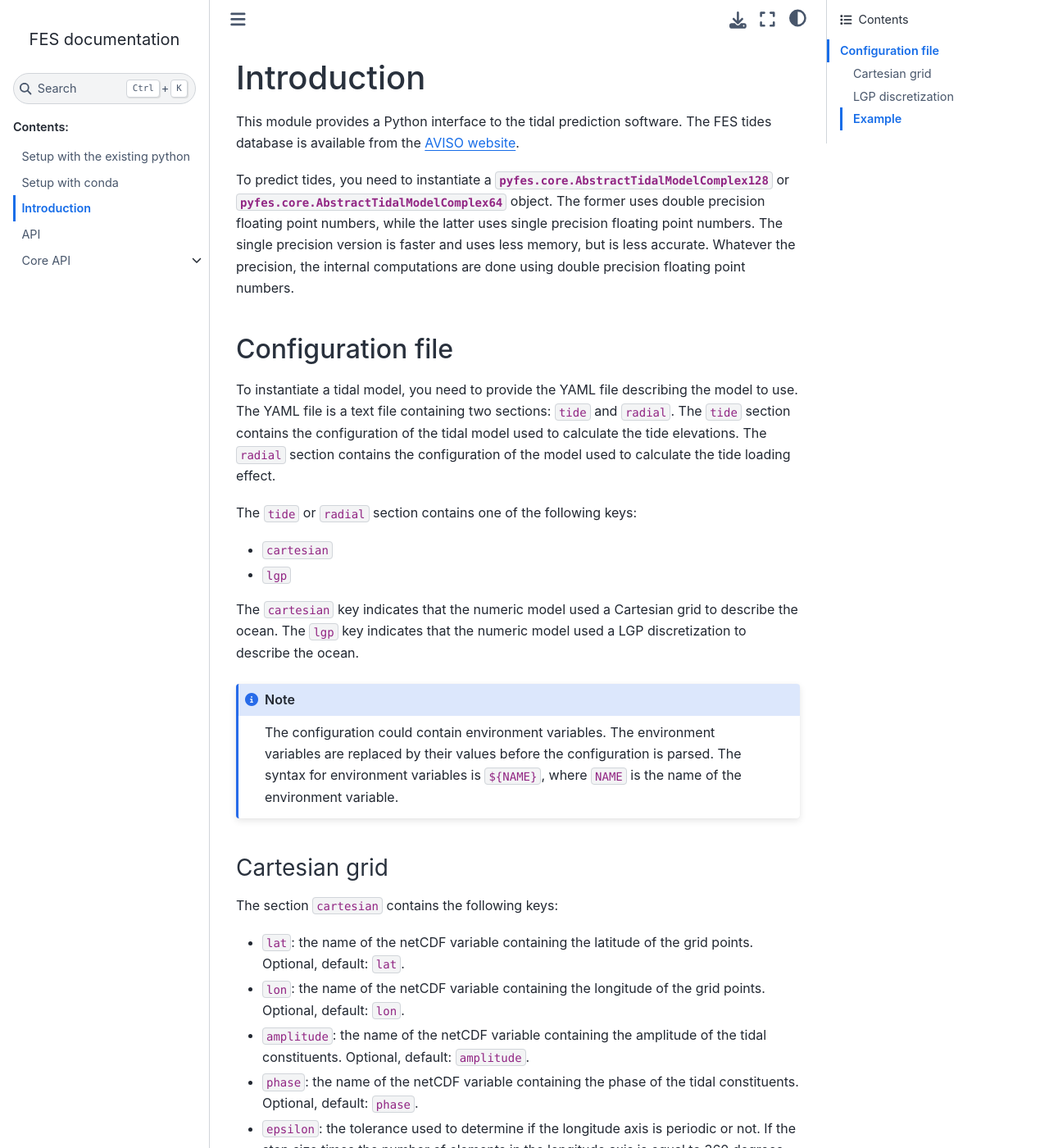
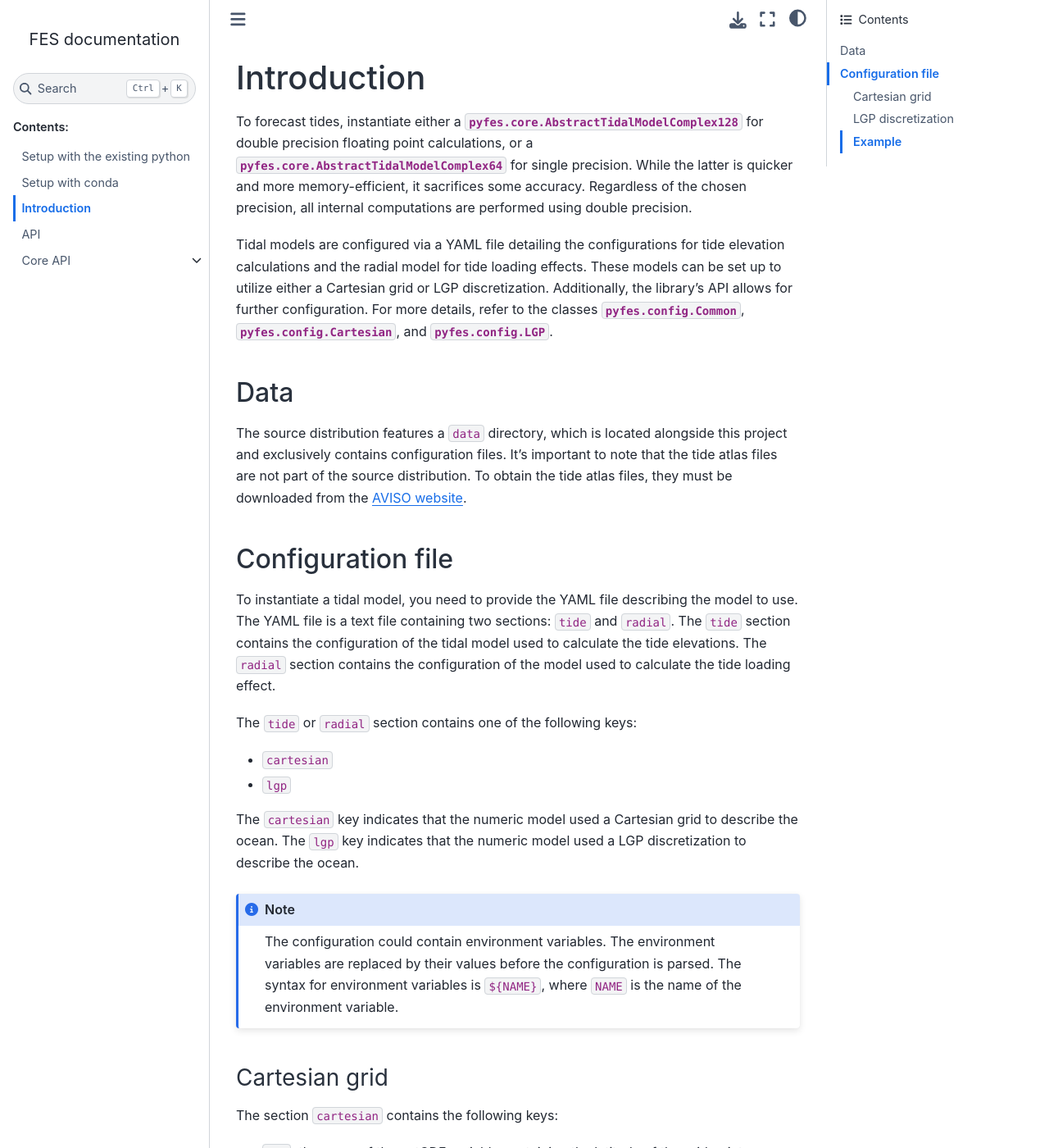
Before and after one commit to CNES/aviso-fes, a Sphinx documentation site: the page built from docs/source/pyfes.rst, in a window 1280 px wide and 1400 px high. Shown: the whole window at 82% size. Built offline with Sphinx 7.4.7 and the Sphinx Book theme 1.1.4, drawn with Linux system fonts in a browser that asks for light colours; pages that are not in the unit, such as notebooks, are missing from menus; some of the changed text lies outside the part shown.

Commit message:
doc: Re-structured the Introduction.

```diff
--- a/docs/source/pyfes.rst
+++ b/docs/source/pyfes.rst
@@ -3,17 +3,29 @@
 Introduction
 ============
 
-This module provides a Python interface to the tidal prediction software.
-The FES tides database is available from the `AVISO website
+To forecast tides, instantiate either a
+:class:`pyfes.core.AbstractTidalModelComplex128` for double precision floating
+point calculations, or a :class:`pyfes.core.AbstractTidalModelComplex64` for
+single precision. While the latter is quicker and more memory-efficient, it
+sacrifices some accuracy. Regardless of the chosen precision, all internal
+computations are performed using double precision.
+
+Tidal models are configured via a YAML file detailing the configurations for
+tide elevation calculations and the radial model for tide loading effects. These
+models can be set up to utilize either a Cartesian grid or LGP discretization.
+Additionally, the library's API allows for further configuration. For more
+details, refer to the classes :class:`pyfes.config.Common`,
+:class:`pyfes.config.Cartesian`, and :class:`pyfes.config.LGP`.
+
+Data
+----
+
+The source distribution features a ``data`` directory, which is located
+alongside this project and exclusively contains configuration files. It's
+important to note that the tide atlas files are not part of the source
+distribution. To obtain the tide atlas files, they must be downloaded from the
+`AVISO website
 <http://www.aviso.altimetry.fr/en/data/products/auxiliary-products/global-tide-fes.html>`_.
-
-To predict tides, you need to instantiate a
-:class:`pyfes.core.AbstractTidalModelComplex128` or
-:class:`pyfes.core.AbstractTidalModelComplex64` object. The former uses double
-precision floating point numbers, while the latter uses single precision
-floating point numbers. The single precision version is faster and uses less
-memory, but is less accurate. Whatever the precision, the internal computations
-are done using double precision floating point numbers.
 
 .. _confguration_file:
 
@@ -53,6 +65,11 @@ The section ``cartesian`` contains the following keys:
   points. Optional, default: ``lon``.
 * ``amplitude``: the name of the netCDF variable containing the amplitude of the
   tidal constituents. Optional, default: ``amplitude``.
+* ``dynamic``: The list of the waves to be considered as part of the given
+  altlas (evaluated dynamically from the model). The wave declared in this list
+  will be considered as part of the model components and will be disabled from
+  the admittance calculation and and in the long-period equilibrium wave
+  calculation routine (``lpe_minus_n_waves``). Optional, default: ``[]``.
 * ``phase``: the name of the netCDF variable containing the phase of the tidal
   constituents. Optional, default: ``phase``.
 * ``epsilon``: the tolerance used to determine if the longitude axis is periodic
```
Also changed, not shown: other parts of docs/source/pyfes.rst (+1 -0 lines).
